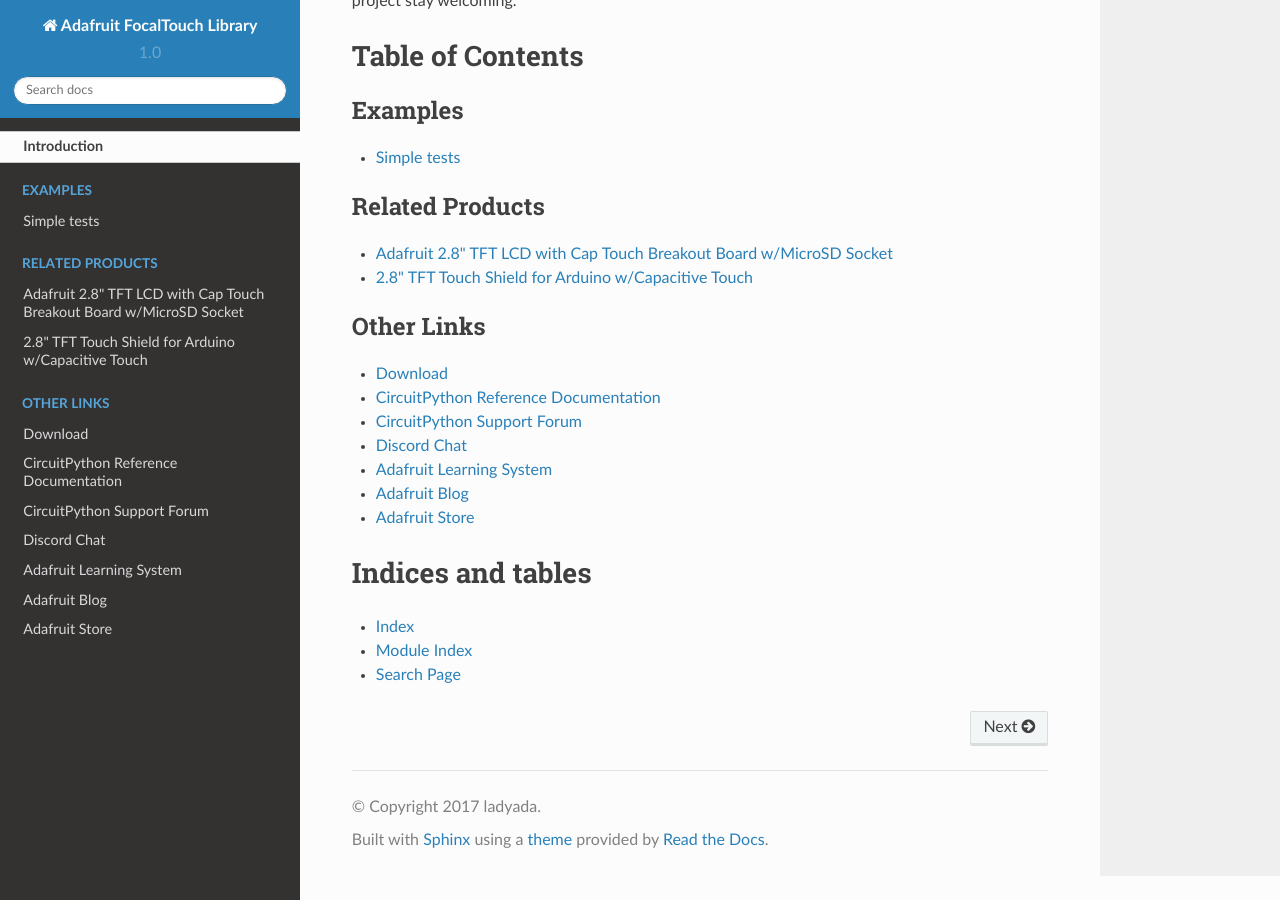
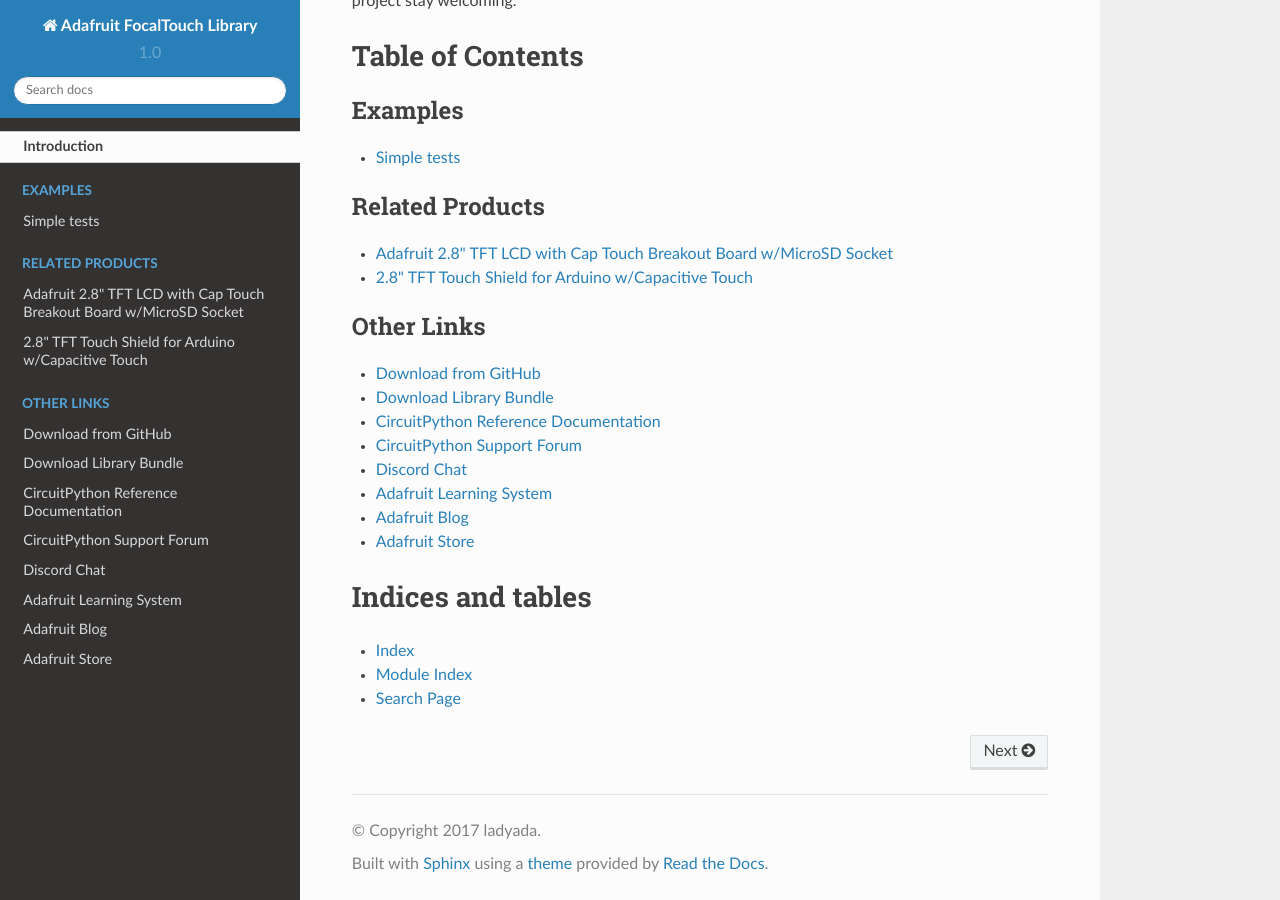
Before and after one commit to adafruit/Adafruit_CircuitPython_FocalTouch, a Sphinx documentation site: the page built from docs/index.rst, in a window 1280 px wide and 900 px high, scrolled down 1675 px. Built offline with Sphinx 7.4.7 and the Read the Docs theme 2.0.0, drawn with Linux system fonts in a browser that asks for light colours.

Commit message:
Added cp.org link to index.rst

```diff
--- a/docs/index.rst
+++ b/docs/index.rst
@@ -32,7 +32,8 @@
 .. toctree::
     :caption: Other Links
 
-    Download <https://github.com/adafruit/Adafruit_CircuitPython_FocalTouch/releases/latest>
+    Download from GitHub <https://github.com/adafruit/Adafruit_CircuitPython_FocalTouch/releases/latest>
+    Download Library Bundle <https://circuitpython.org/libraries>
     CircuitPython Reference Documentation <https://docs.circuitpython.org>
     CircuitPython Support Forum <https://forums.adafruit.com/viewforum.php?f=60>
     Discord Chat <https://adafru.it/discord>
```
